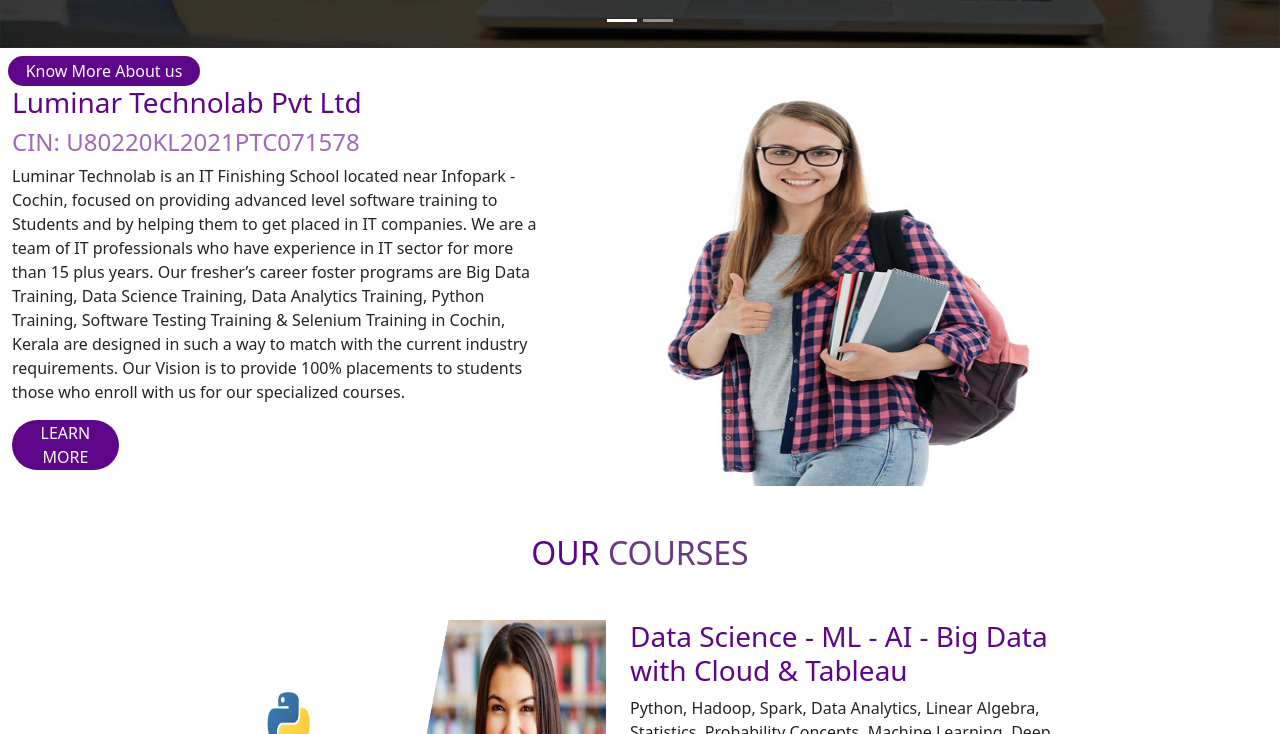
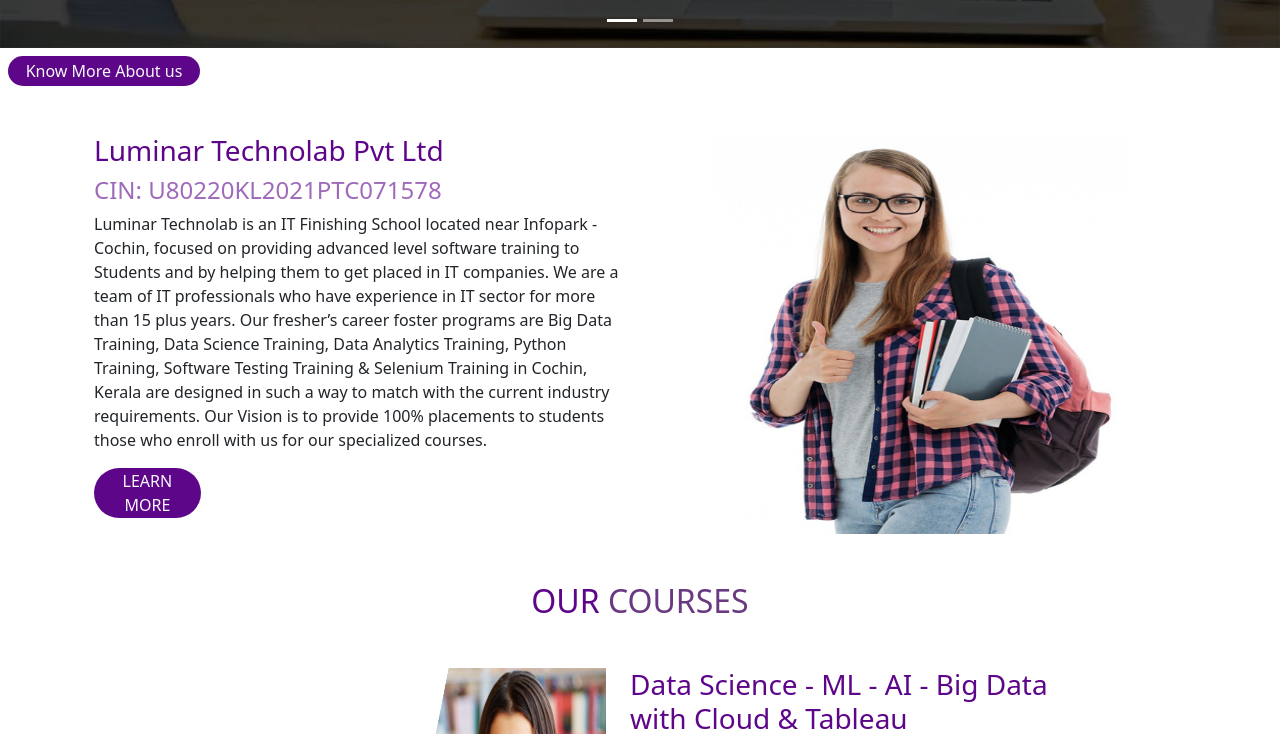
Before and after one commit to VishnuanandK/luminarwebsite, a plain HTML site: page index.html in a window 1280 px wide. Shown: the part 538-1272 px from the top of the page. Drawn offline with nearby package versions, Linux system fonts and the light colour scheme.

Commit message:
grid final

```diff
--- a/index.html
+++ b/index.html
@@ -134,6 +134,7 @@
       </div>
     </div>
   </div>
+<div class="d-flex justify-content-center align-items-center mt-5">
 
 
           <div class=" row content container">
@@ -157,6 +158,9 @@
 
 
       </div>
+
+</div>
+
   <div class="text-center mt-5"><h2>OUR <span>COURSES</span></h2></div>
   <div class="row container ms-lg-5  mt-5">
     <div class="col-1"></div>
```
Lines whose indentation alone changed are shown as unchanged.
